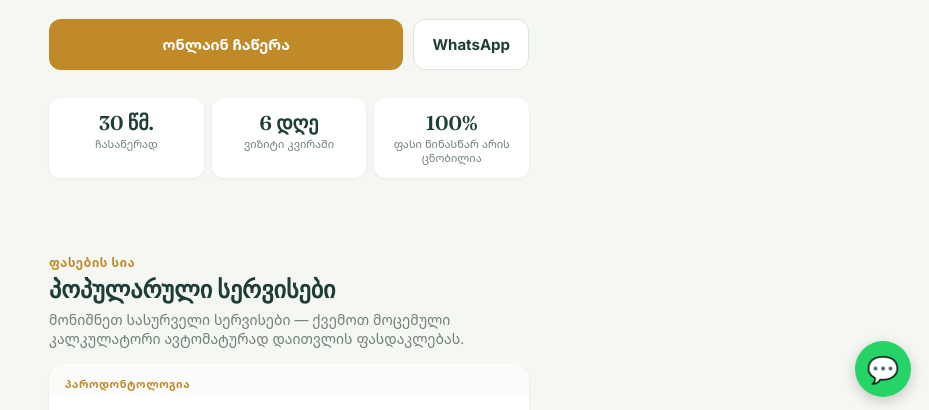
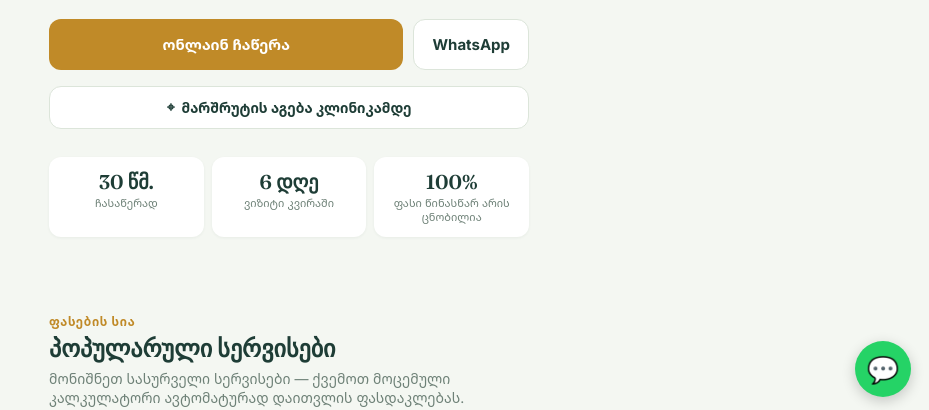
Before and after one commit to xugushik-source/agasi-dental, a plain HTML site: page index.html in a window 1280 px wide. Shown: the part 385-795 px from the top of the page, without its empty margins (351-1280 px from the left). Drawn offline with Linux system fonts and the light colour scheme; no server answers.

Commit message:
Add clinic directions link

```diff
--- a/index.html
+++ b/index.html
@@ -56,6 +56,12 @@
     padding:15px 18px; border-radius:12px; background:var(--surface); color:var(--teal); border:1.5px solid #DCE5DA;
     font-weight:700; font-size:15px; text-decoration:none; display:flex; align-items:center; gap:8px;
   }
+  .route-link{
+    display:flex; justify-content:center; align-items:center; gap:7px; margin:-12px 0 28px; padding:11px;
+    border:1.5px solid #DCE5DA; border-radius:12px; background:var(--surface); color:var(--teal);
+    font-size:14px; font-weight:700; text-decoration:none;
+  }
+  .route-link:hover{border-color:var(--gold); color:var(--gold);}
 
   .trust-strip{display:flex; gap:8px; margin-bottom:30px;}
   .trust-item{flex:1; background:var(--surface); border-radius:12px; padding:12px 8px; text-align:center; box-shadow:0 1px 3px rgba(30,61,54,.06);}
@@ -163,6 +169,12 @@
       <a href="#booking" class="btn-main"><span data-i18n="ka">ონლაინ ჩაწერა</span><span data-i18n="ru">Записаться онлайн</span><span data-i18n="hy">Գրանցվել առցանց</span></a>
       <a class="btn-ghost" href="https://wa.me/995599194591" target="_blank">WhatsApp</a>
     </div>
+    <a class="route-link" href="https://www.google.com/maps/dir/?api=1&amp;origin=My+Location&amp;destination=Javakhishvili+Street+12%2F1%2C+Akhalkalaki%2C+Georgia&amp;travelmode=driving" target="_blank" rel="noopener">
+      <span aria-hidden="true">⌖</span>
+      <span data-i18n="ka">მარშრუტის აგება კლინიკამდე</span>
+      <span data-i18n="ru">Построить маршрут до клиники</span>
+      <span data-i18n="hy">Կառուցել երթուղի դեպի կլինիկա</span>
+    </a>
 
     <div class="trust-strip">
       <div class="trust-item"><div class="n">30<span data-i18n="ka"> წმ.</span><span data-i18n="ru"> сек</span><span data-i18n="hy"> վրկ.</span></div><div class="l"><span data-i18n="ka">ჩასაწერად</span><span data-i18n="ru">чтобы записаться</span><span data-i18n="hy">գրանցվելու համար</span></div></div>
```
